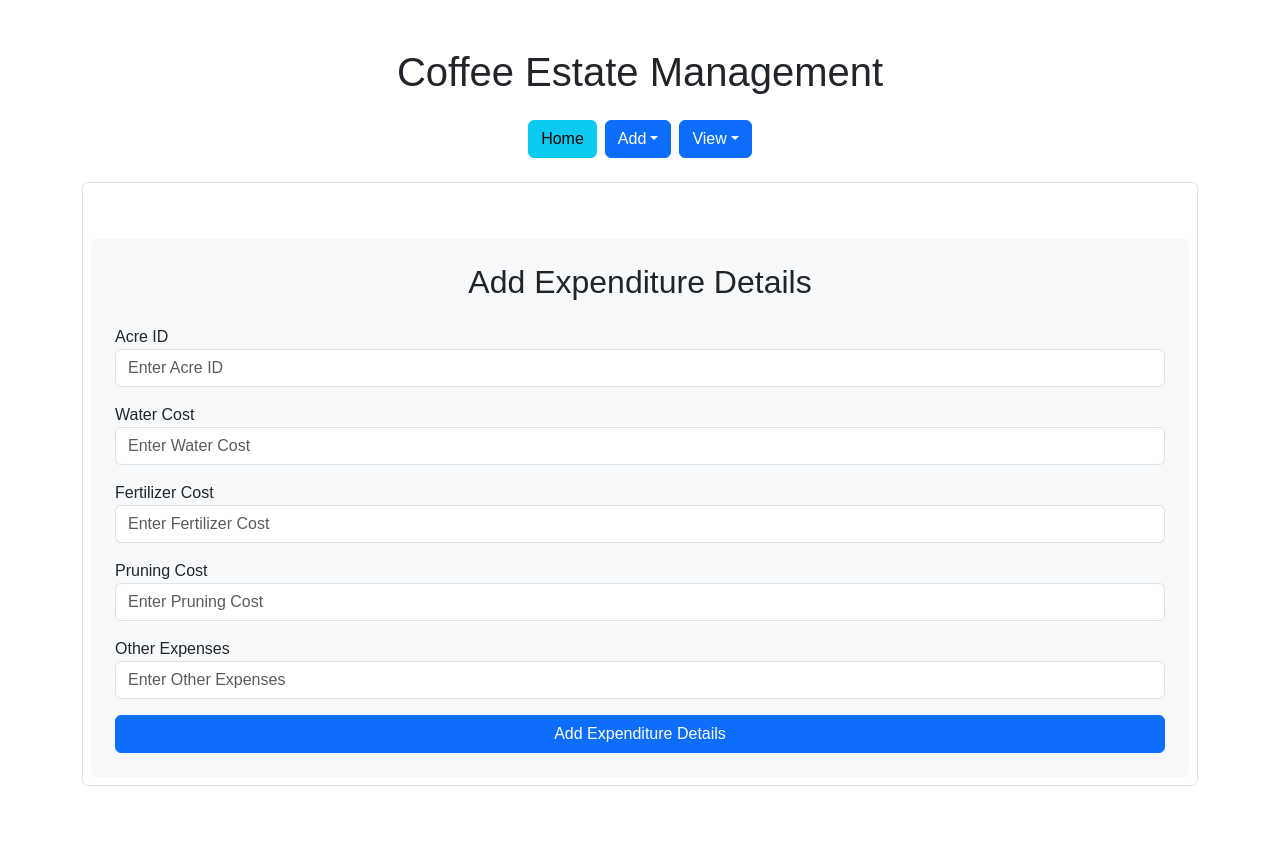
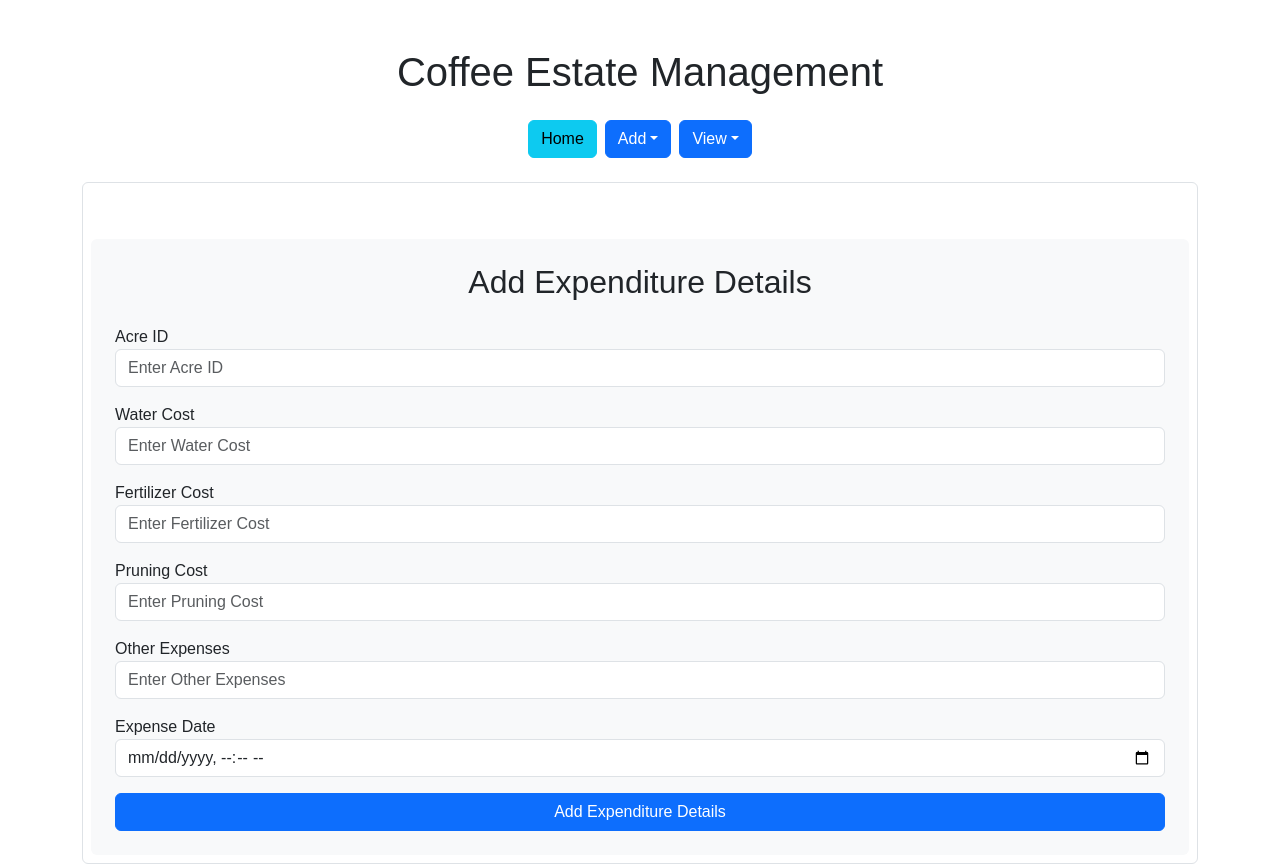
Before and after one commit to asnikasridhar/JavaTerrain, a React (Create React App) app in the folder frontend/: page /add-expenditure in a window 1280 px wide. Before the commit the page ends 800 px from the top, so only its background shows below. Built offline with nearby package versions, Linux system fonts and the light colour scheme.

Commit message:
addedexp date

```diff
--- a/frontend/src/AddExpenditure.jsx
+++ b/frontend/src/AddExpenditure.jsx
@@ -9,6 +9,7 @@ function AddExpenditure() {
     fertilizer: '',
     pruning: '',
     others: '',
+    edate:''
   });
 
   const handleChange = (e) => {
@@ -102,6 +103,19 @@ function AddExpenditure() {
             placeholder="Enter Other Expenses"
           />
         </div>
+        <div className="form-group mb-3">
+          <label htmlFor="edate">Expense Date</label>
+          <input
+            type="datetime-local"
+            className="form-control"
+            id="edate"
+            name="edate"
+            value={expenditureData.edate}
+            onChange={handleChange}
+            required
+          />
+        </div>
+
         <button type="submit" className="btn btn-primary w-100">Add Expenditure Details</button>
       </form>
     </div>
--- a/frontend/src/ViewExpenditureDetails.jsx
+++ b/frontend/src/ViewExpenditureDetails.jsx
@@ -27,6 +27,7 @@ const ViewExpenditureDetails = () => {
             <th scope="col">Fertilizer</th>
             <th scope="col">Pruning</th>
             <th scope="col">Others</th>
+            <th scope="col">Spent On</th>
           </tr>
         </thead>
         <tbody>
@@ -38,6 +39,7 @@ const ViewExpenditureDetails = () => {
               <td>{expenditureDetail.fertilizer}</td>
               <td>{expenditureDetail.pruning}</td>
               <td>{expenditureDetail.others}</td>
+              <td>{expenditureDetail.edate}</td>
             </tr>
           ))}
         </tbody>
```
Also changed, not shown: 1 other file (tests, documents, lock files or other folders).
